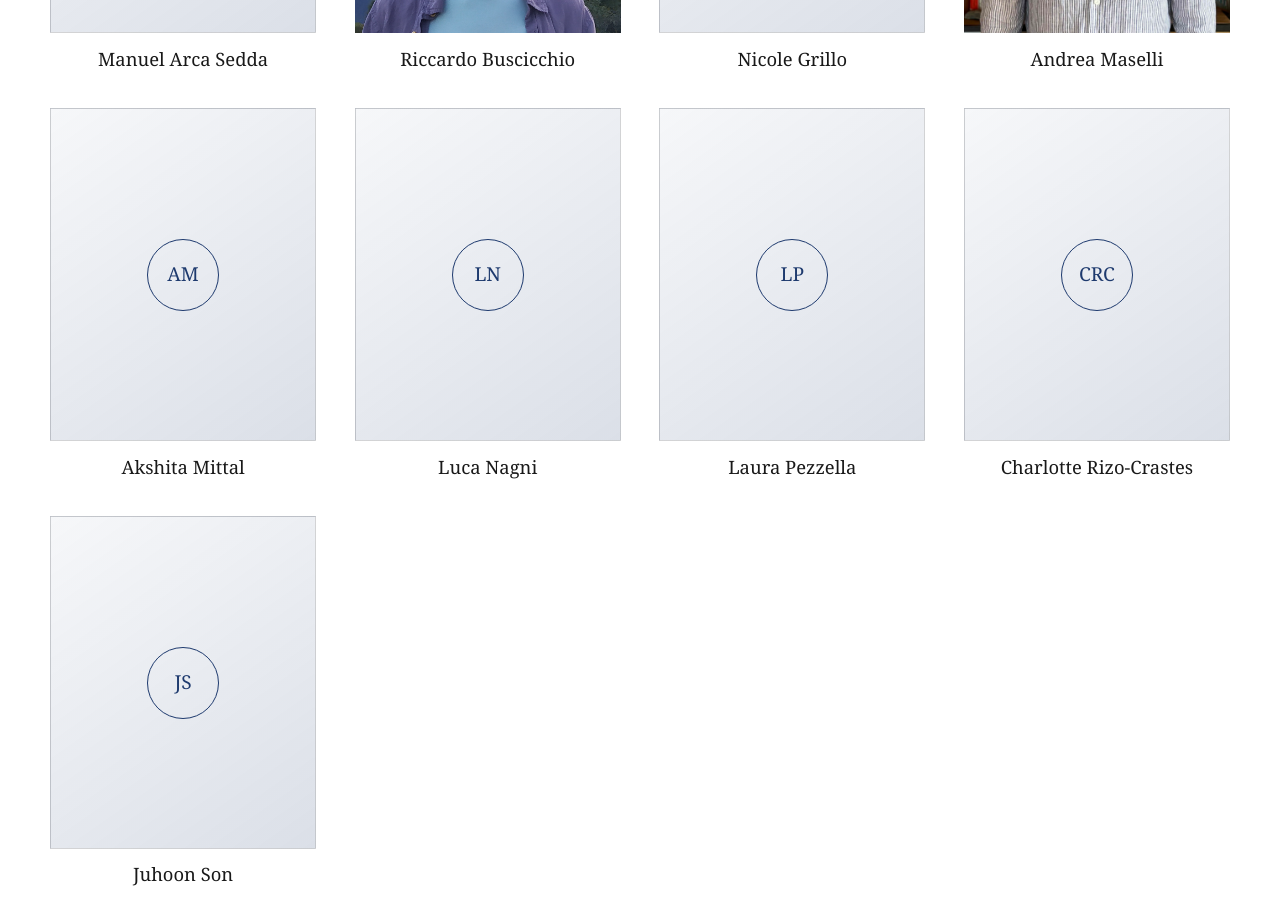
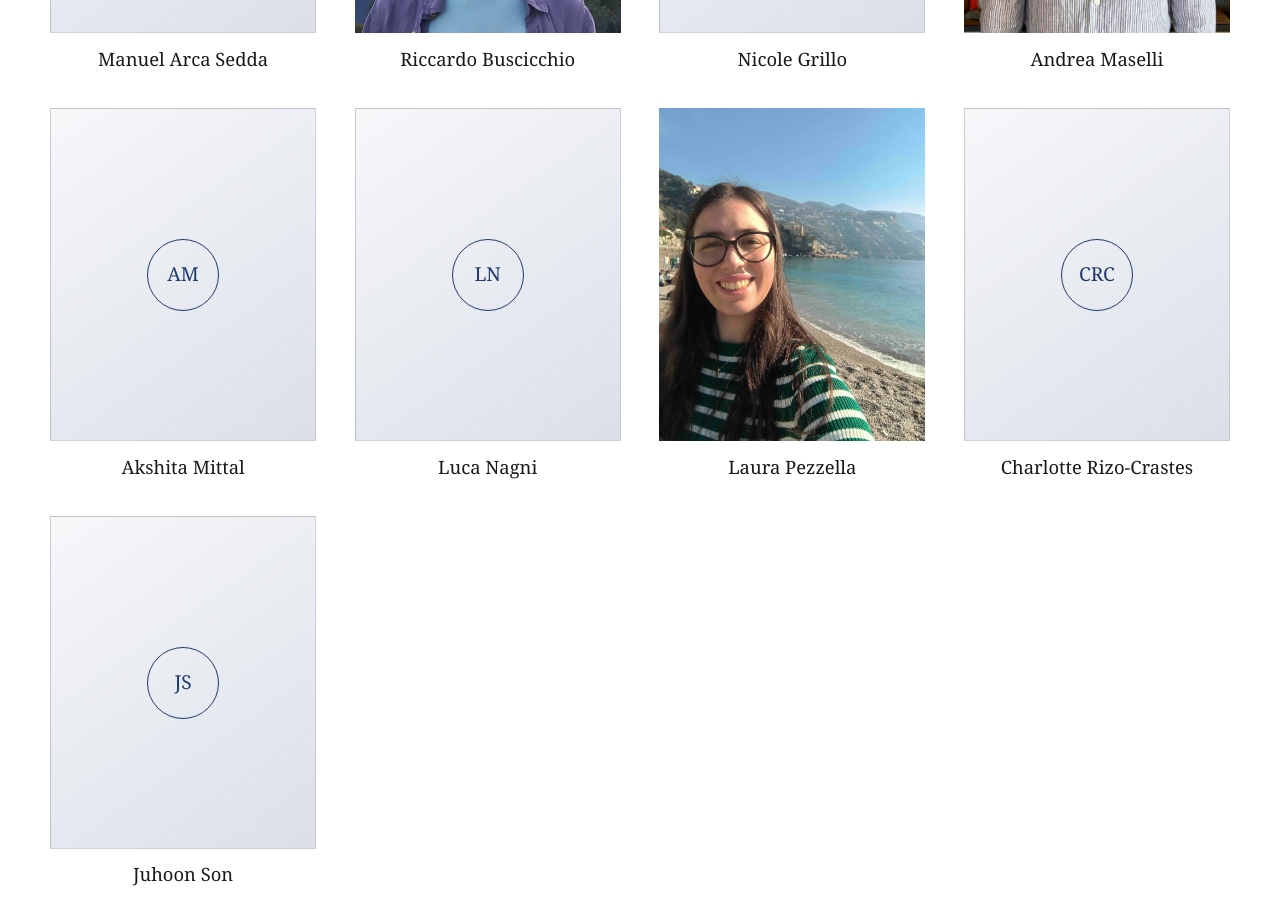
Before and after one commit to masellia/lisa-consortium-2027, a Jekyll site: the page built from local-organizing-committee.md, in a window 1280 px wide and 900 px high, scrolled down 606 px. Built offline with Jekyll 4.4.1, drawn with Linux system fonts in a browser that asks for light colours.

Commit message:
Laura's pic

```diff
--- a/_data/conferences/lisa-consortium-2027.yml
+++ b/_data/conferences/lisa-consortium-2027.yml
@@ -341,7 +341,7 @@ local_committee:
     image_alt:
   - name: Laura Pezzella
     initials: LP
-    image:
+    image: /assets/img/LP.jpeg
     image_alt:
   - name: Charlotte Rizo-Crastes
     initials: CRC
```
Also changed, not shown: assets/img/LP.jpeg (added).
